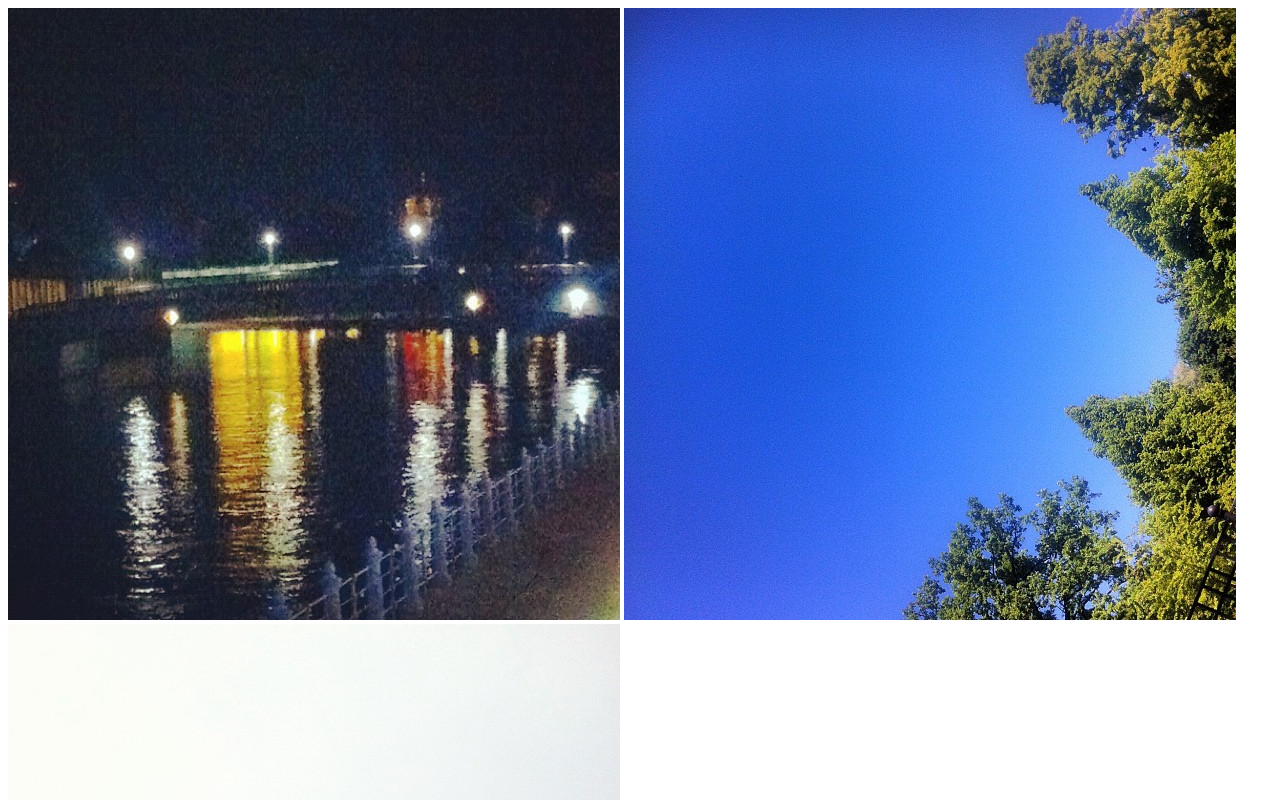
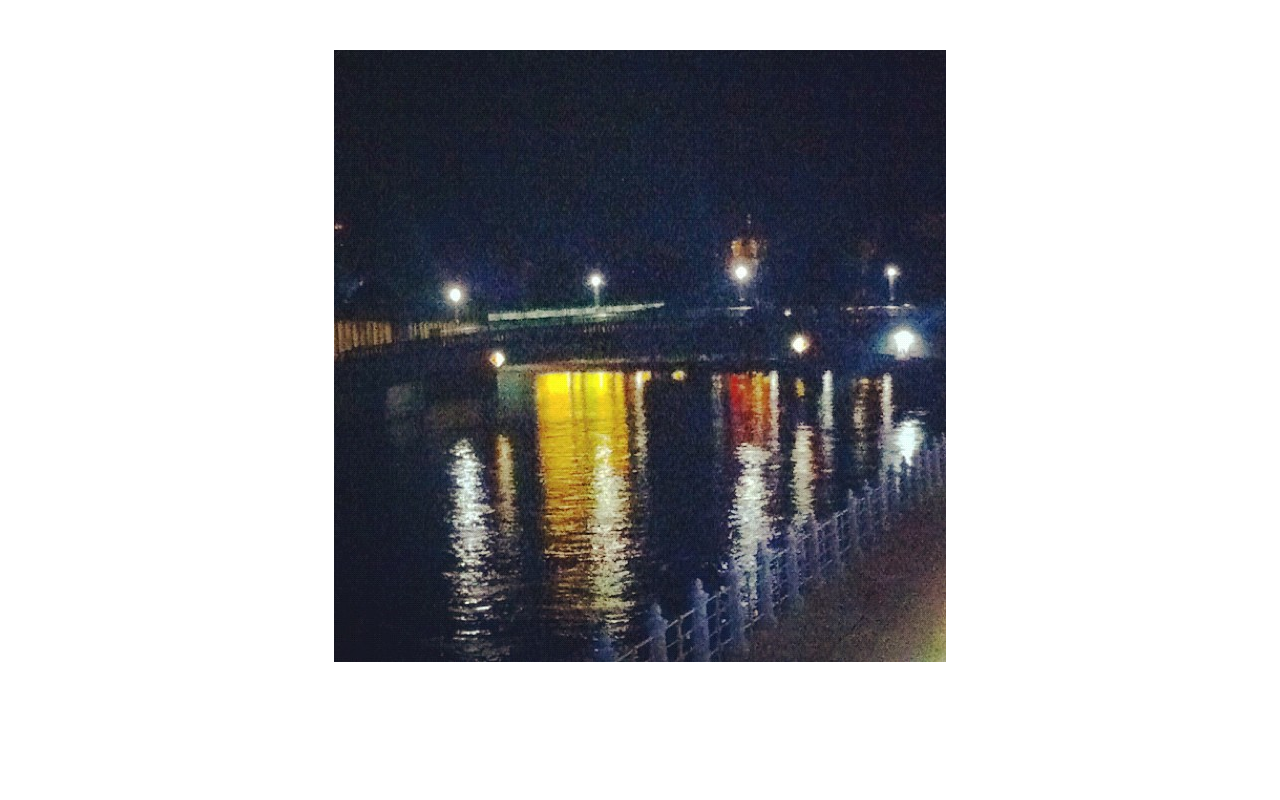
Before and after one commit to jpotapova/opentechschool-workshops, a plain HTML site: page slideshow/index.html in a window 1280 px wide. Shown: the top 800 px of the page. Drawn offline with Linux system fonts and the light colour scheme.

Commit message:
css to create a film roll of photos

```diff
--- a/slideshow/index.html
+++ b/slideshow/index.html
@@ -2,8 +2,13 @@
 <head>
   <title>I ♥ Coding</title>
   <meta charset="utf-8">
+  <link rel="stylesheet" href="style.css">
 </head>
 
-<img src="1.jpg">
-<img src="2.jpg">
-<img src="3.jpg">
+<div class="picture-frame">
+  	<div class="film-roll">
+		<img src="1.jpg">
+		<img src="2.jpg">
+		<img src="3.jpg">
+	</div>
+</div>
--- /dev/null
+++ b/slideshow/style.css
@@ -0,0 +1,18 @@
+.picture-frame {
+  height: 612px; /* height of one image */
+  width: 612px;  /* width of one image */
+  overflow: hidden;
+  margin: 50px auto;
+  position: relative;
+}
+
+.film-roll {
+  width: 1836px; /* 3 times width of one image */
+  left: 0px;
+  top: 0px;
+  position: absolute;
+}
+
+img {
+  float: left;
+}
```
